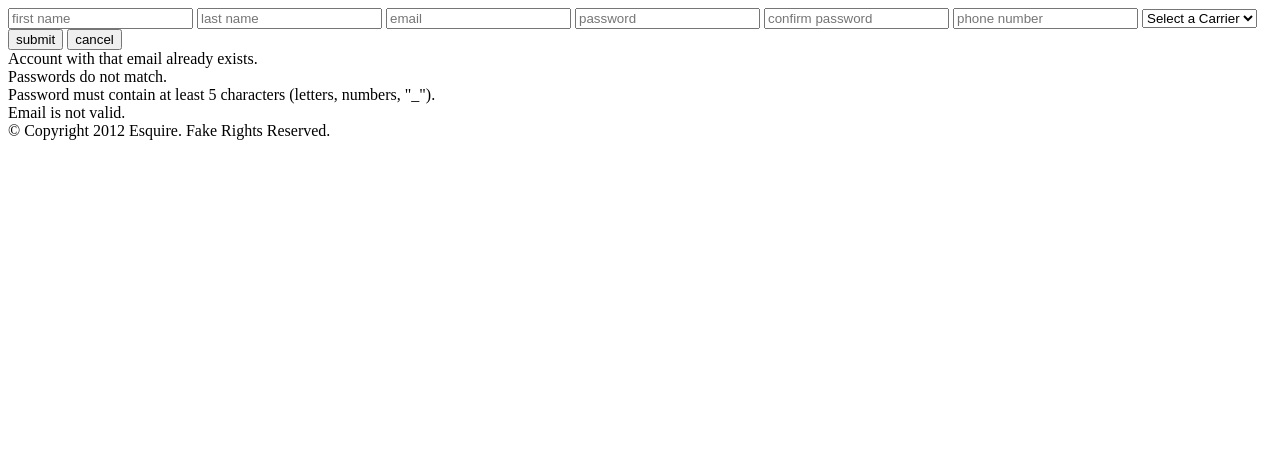
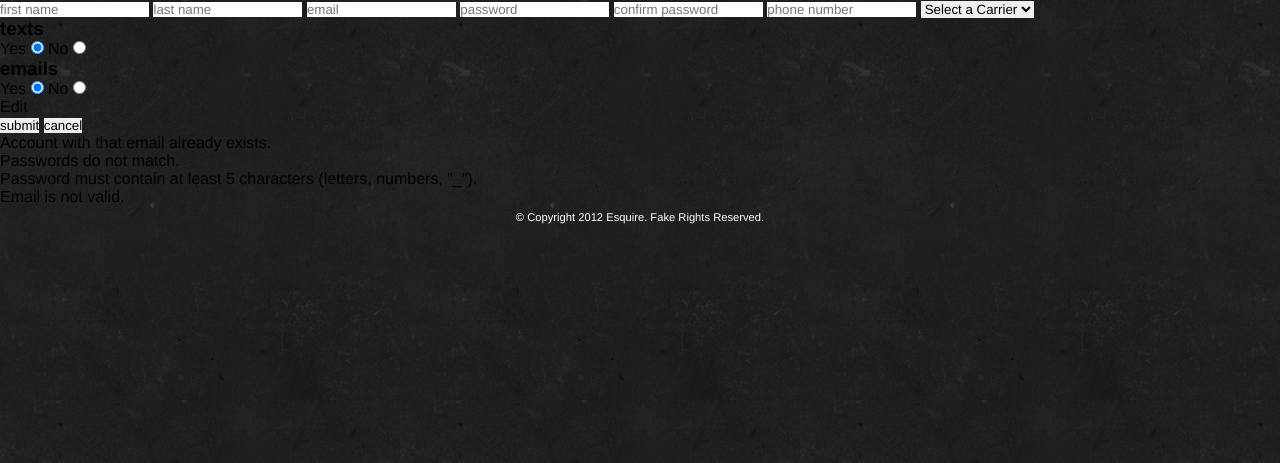
Before and after one commit to jchristianhall/Esquire, a PHP site: page /join.html in a window 1280 px wide. Shown: the top 463 px of the page. Run offline with PHP 8.4, Linux system fonts and the light colour scheme.

Commit message:
Adjusted HTMl for join and index, new conventions for CSS, added IDs and classes for CSS in HTML

```diff
--- a/css/style.css
+++ b/css/style.css
@@ -22,6 +22,20 @@ body{
 	font-size: 0.9em;
 	cursor: pointer;
 }
+input[type="text"]{
+
+}
+input[type="password"]{
+
+}
+footer.alt{
+	font-size: 0.7em;
+	color: #fff;
+	position: relative;
+	top: 50%;
+	margin-top: 5px;
+	text-align: center;
+}
 
 /* Login */
 #loginBox{
@@ -32,31 +46,31 @@ body{
 	margin: -120px auto 0 auto;
 	position: relative;
 }
-input[type="text"]{
+#loginEmail{
 	width: 360px;
 	height: 33px;
 	background: url('../images/loginInput.png') no-repeat;
 	margin: 100px 0 0 45px;
 	padding-left: 10px;
 }
-input[type="password"]{
+#loginPassword{
 	width: 360px;
 	height: 33px;
 	background: url('../images/loginInput.png') no-repeat;
 	margin: 5px 0 0 45px;
 	padding-left: 10px;
 }
-input[type="text"]:focus,
-input[type="password"]:focus{
-	outline: none;
-}
-#login{margin: 15px 0 0 45px;}
-#join{
+	#loginEmail:focus,
+	#loginPassword:focus{
+		outline: none;
+	}
+#loginButton{margin: 15px 0 0 45px;}
+#joinButton{
 	text-align: center;
 	margin: -26px 170px 0 0;
 	float: right;
 }
-#join p{
+#joinButton p{
 	margin-top: 5px;
 	text-shadow: 1px 0 3px rgb(0,0,0);
 }
@@ -79,11 +93,8 @@ input[type="password"]:focus{
 	top: 50%;
 	margin: auto;
 }
-footer{
-	font-size: 0.7em;
-	color: #fff;
-	position: relative;
-	top: 50%;
-	margin-top: 5px;
-	text-align: center;
+
+/* Join */
+#newAccountBox{
+
 }
--- a/join.html
+++ b/join.html
@@ -3,7 +3,7 @@
 <head>
 	<meta charset="utf-8" />
 	<title>New Account</title>
-	<link rel="stylesheet" src="css/style.css" type="text/css" />
+	<link rel="stylesheet" href="css/style.css" type="text/css" />
 	<script src="js/jquery.js" type="text/javascript"></script>
 	<script src="js/site.js" type="text/javascript"></script>
 </head>
@@ -12,18 +12,33 @@
 		<!-- Box -->
 		<div id="newAccountBox">
 			<form id="joinForm" action = "php/newAccount.php" method = "post">
-				<input type="text" name="firstName" placeholder="first name" />
-				<input type="text" name="lastName" placeholder="last name" />
-				<input type="text" name="email" placeholder="email" />
-				<input type="password" name="password" placeholder="password" />
-				<input type="password" name="confirmPassword" placeholder="confirm password" />
-				<input type="text" name="phoneNum" placeholder="phone number" />
-				<select name="carrier">
+
+				<!-- Left -->
+				<input type="text" name="firstName" placeholder="first name" class="firstName" />
+				<input type="text" name="lastName" placeholder="last name" class="lastName" />
+				<input type="text" name="email" placeholder="email" class="accountEmail" />
+				<input type="password" name="password" placeholder="password" class="accountPassword" />
+				<input type="password" name="confirmPassword" placeholder="confirm password" class="accountConfirmPassword" />
+				<input type="text" name="phoneNum" placeholder="phone number" class="phoneNumber" />
+				<select name="carrier" class="carrier">
 					<option value="default">Select a Carrier</option>
 					<option value="AT&T">AT&amp;T</option>
 					<option value="T-Mobile">T-Mobile</option>
 					<option value="Verizon">Verizon</option>
 				</select>
+				<h3>texts</h3>
+					<label>Yes</label>
+					<input type="radio" name="texts" value="textYes" checked />
+					<label>No</label>
+					<input type="radio" name="texts" value="textNo" />
+				<h3>emails</h3>
+					<label>Yes</label>
+					<input type="radio" name="emails" value="emailYes" checked />
+					<label>No</label>
+					<input type="radio" name="emails" value="emailNo" />
+
+				<!-- Right -->
+				<div id="editImage">Edit<div id="overlay"></div></div>
 				<input type="submit" value="submit" />
 				<input type="reset" value="cancel" />
 			</form>
@@ -35,6 +50,6 @@
         <div id="invalidPassError">Password must contain at least 5 characters (letters, numbers, "_").</div>
         <div id="emailError">Email is not valid.</div>
 
-		<footer>&copy; Copyright 2012 Esquire. Fake Rights Reserved.</footer>
+		<footer class="alt">&copy; Copyright 2012 Esquire. Fake Rights Reserved.</footer>
 	</body>
 </html>
```
Also changed, not shown: index.html (+5 -5 lines), images/newAccountBox.png (added), 2 other files.
